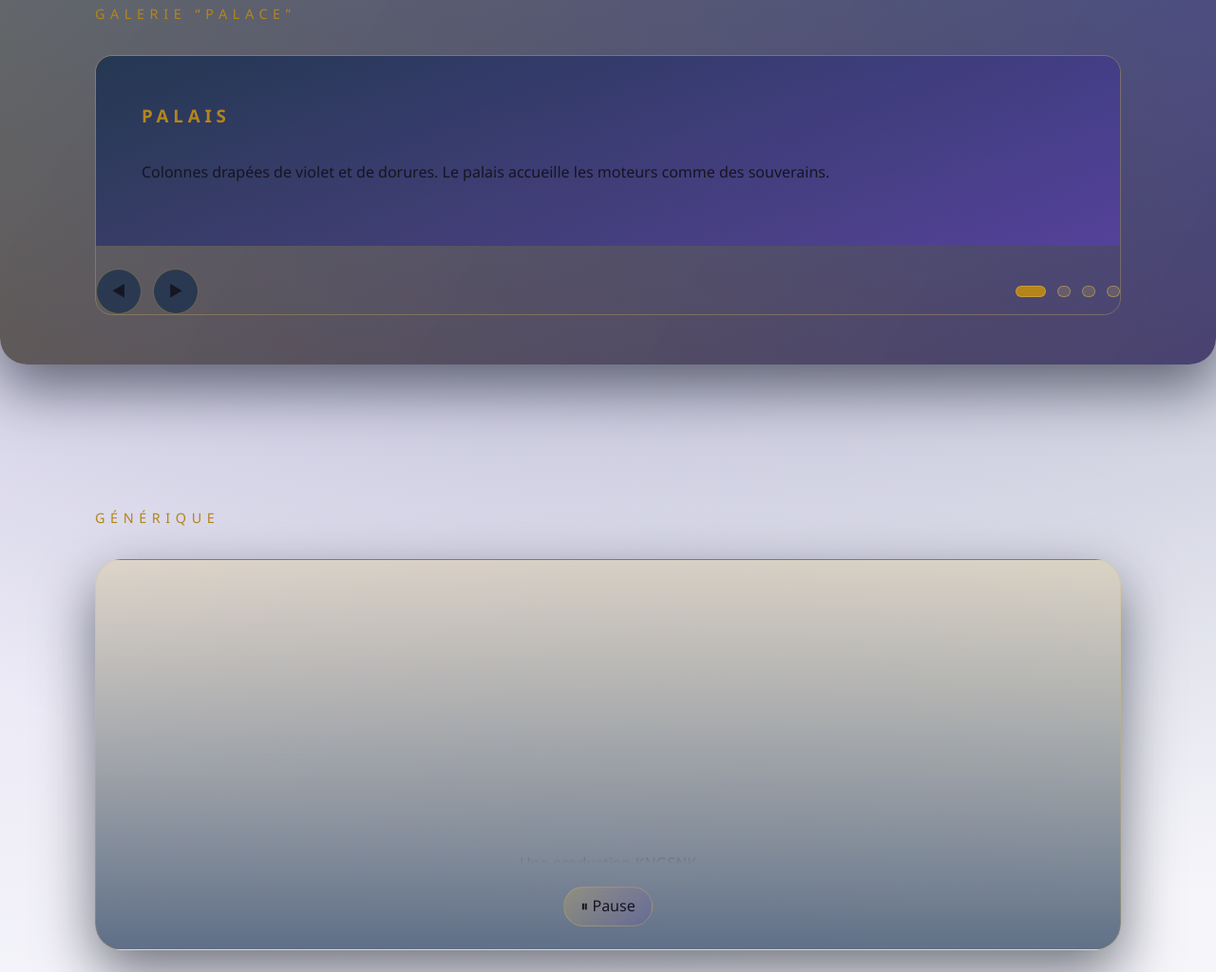
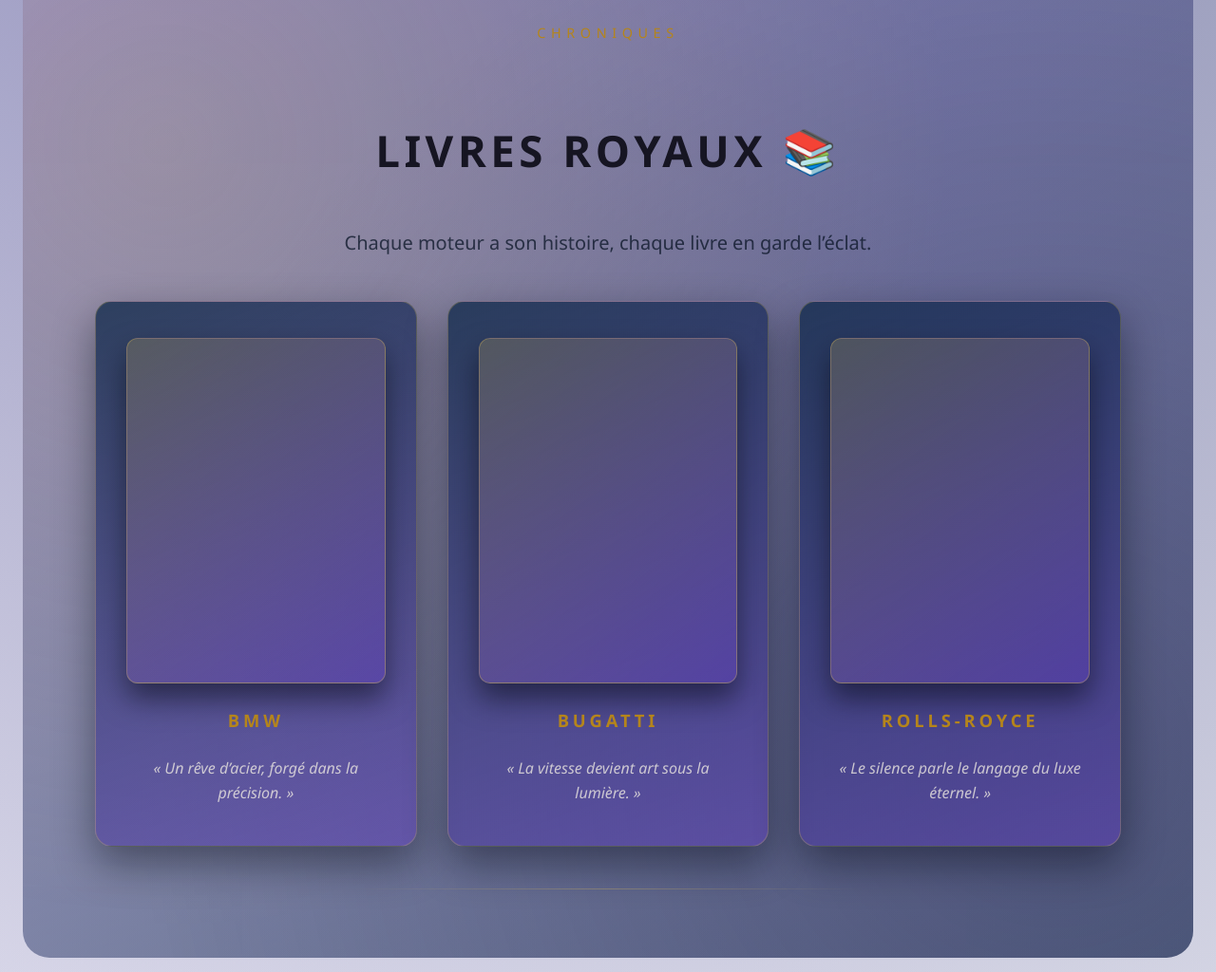
Before and after one commit to realStarYAM/THE-ROYAL-ENGINES, a plain HTML site: page index.html in a window 1280 px wide. Shown: the part 1607-2631 px from the top of the page at 95% size. Drawn offline with Linux system fonts and the light colour scheme.

Commit message:
feat: ajouter la section livres royaux

```diff
--- a/index.html
+++ b/index.html
@@ -249,6 +249,136 @@
       display: grid;
       gap: 1.75rem;
       grid-template-columns: repeat(auto-fit, minmax(240px, 1fr));
+    }
+
+    #livres-royaux {
+      position: relative;
+      overflow: hidden;
+      background: linear-gradient(150deg, rgba(92, 60, 186, 0.22), rgba(16, 41, 74, 0.65));
+      border-radius: var(--radius-lg);
+      margin-inline: clamp(0.75rem, 4vw, 1.5rem);
+    }
+
+    #livres-royaux::before {
+      content: "";
+      position: absolute;
+      inset: 0;
+      background: radial-gradient(circle at 12% 20%, rgba(215, 182, 87, 0.22), transparent 60%),
+        radial-gradient(circle at 88% 80%, rgba(52, 36, 100, 0.32), transparent 70%);
+      opacity: 0.9;
+      pointer-events: none;
+    }
+
+    .royal-books {
+      position: relative;
+      z-index: 1;
+      display: grid;
+      gap: 2.75rem;
+      text-align: center;
+    }
+
+    .royal-books h2 {
+      margin: 0;
+      font-size: clamp(2rem, 4vw, 2.85rem);
+      letter-spacing: 0.28rem;
+      text-transform: uppercase;
+    }
+
+    .royal-books-subtitle {
+      margin: 0 auto;
+      max-width: 640px;
+      color: var(--mist);
+      font-size: clamp(1rem, 2.4vw, 1.25rem);
+      line-height: 1.7;
+    }
+
+    .royal-books-grid {
+      display: grid;
+      gap: 2rem;
+      grid-template-columns: repeat(auto-fit, minmax(220px, 1fr));
+    }
+
+    .book-card {
+      position: relative;
+      padding: 2.4rem 2rem 2.65rem;
+      border-radius: var(--radius-md);
+      background: linear-gradient(160deg, rgba(16, 41, 74, 0.78), rgba(92, 60, 186, 0.52));
+      border: 1px solid rgba(215, 182, 87, 0.28);
+      box-shadow: 0 18px 44px rgba(5, 9, 20, 0.45);
+      display: grid;
+      gap: 1.5rem;
+      transition: var(--transition);
+      isolation: isolate;
+    }
+
+    .book-card::after {
+      content: "";
+      position: absolute;
+      inset: 0;
+      border-radius: inherit;
+      background: linear-gradient(200deg, rgba(215, 182, 87, 0.08), rgba(5, 9, 20, 0.15));
+      opacity: 0;
+      transition: var(--transition);
+      z-index: -1;
+    }
+
+    .book-card:hover {
+      transform: translateY(-12px);
+      border-color: rgba(215, 182, 87, 0.75);
+      box-shadow: 0 28px 64px rgba(215, 182, 87, 0.25);
+    }
+
+    .book-card:hover::after {
+      opacity: 1;
+    }
+
+    .book-cover {
+      width: 100%;
+      aspect-ratio: 3 / 4;
+      border-radius: calc(var(--radius-md) - 6px);
+      background: linear-gradient(145deg, rgba(215, 182, 87, 0.22), rgba(92, 60, 186, 0.45));
+      box-shadow: 0 16px 30px rgba(5, 9, 20, 0.55);
+      border: 1px solid rgba(215, 182, 87, 0.35);
+    }
+
+    .book-card:hover .book-cover {
+      box-shadow: 0 24px 48px rgba(215, 182, 87, 0.25);
+      border-color: rgba(215, 182, 87, 0.75);
+    }
+
+    .book-card h3 {
+      margin: 0;
+      letter-spacing: 0.24rem;
+      text-transform: uppercase;
+      color: var(--gold);
+      font-size: 1.15rem;
+    }
+
+    .book-quote {
+      margin: 0;
+      color: rgba(245, 241, 230, 0.75);
+      font-style: italic;
+      line-height: 1.6;
+    }
+
+    .royal-divider {
+      height: 1px;
+      background: linear-gradient(90deg, transparent, rgba(215, 182, 87, 0.45), transparent);
+      width: min(100%, 540px);
+      margin: 0 auto;
+      opacity: 0.7;
+    }
+
+    .reveal-on-scroll {
+      opacity: 0;
+      transform: translateY(48px);
+      transition: opacity 0.8s ease, transform 0.8s ease;
+      transition-delay: var(--delay, 0s);
+    }
+
+    .reveal-on-scroll.is-visible {
+      opacity: 1;
+      transform: translateY(0);
     }
 
     .engine-card {
@@ -662,6 +792,34 @@
       </div>
     </section>
 
+    <section id="livres-royaux" aria-labelledby="livres-title">
+      <div class="container royal-books">
+        <p class="section-heading">Chroniques</p>
+        <h2 id="livres-title">Livres royaux 📚</h2>
+        <p class="royal-books-subtitle">
+          Chaque moteur a son histoire, chaque livre en garde l’éclat.
+        </p>
+        <div class="royal-books-grid">
+          <article class="book-card reveal-on-scroll" style="--delay: 0.1s;">
+            <div class="book-cover" aria-hidden="true"></div>
+            <h3>BMW</h3>
+            <p class="book-quote">« Un rêve d’acier, forgé dans la précision. »</p>
+          </article>
+          <article class="book-card reveal-on-scroll" style="--delay: 0.25s;">
+            <div class="book-cover" aria-hidden="true"></div>
+            <h3>Bugatti</h3>
+            <p class="book-quote">« La vitesse devient art sous la lumière. »</p>
+          </article>
+          <article class="book-card reveal-on-scroll" style="--delay: 0.4s;">
+            <div class="book-cover" aria-hidden="true"></div>
+            <h3>Rolls-Royce</h3>
+            <p class="book-quote">« Le silence parle le langage du luxe éternel. »</p>
+          </article>
+        </div>
+        <div class="royal-divider" aria-hidden="true"></div>
+      </div>
+    </section>
+
     <section class="palace" aria-labelledby="palace-title">
       <div class="container">
         <p id="palace-title" class="section-heading">Galerie “Palace”</p>
@@ -788,6 +946,7 @@
     const prevSlide = document.getElementById('prev-slide');
     const nextSlide = document.getElementById('next-slide');
     const dots = Array.from(document.querySelectorAll('.carousel-dots button'));
+    const revealElements = Array.from(document.querySelectorAll('.reveal-on-scroll'));
     const prefersReducedMotion = window.matchMedia('(prefers-reduced-motion: reduce)').matches;
 
     const THEME_KEY = 'royal-theme';
@@ -858,6 +1017,24 @@
     });
 
     setSlide(0);
+
+    if ('IntersectionObserver' in window && !prefersReducedMotion) {
+      const observer = new IntersectionObserver(
+        (entries, obs) => {
+          entries.forEach((entry) => {
+            if (entry.isIntersecting) {
+              entry.target.classList.add('is-visible');
+              obs.unobserve(entry.target);
+            }
+          });
+        },
+        { threshold: 0.2 }
+      );
+
+      revealElements.forEach((element) => observer.observe(element));
+    } else {
+      revealElements.forEach((element) => element.classList.add('is-visible'));
+    }
 
     function pauseCredits() {
       creditsRoll.style.animationPlayState = 'paused';
```
